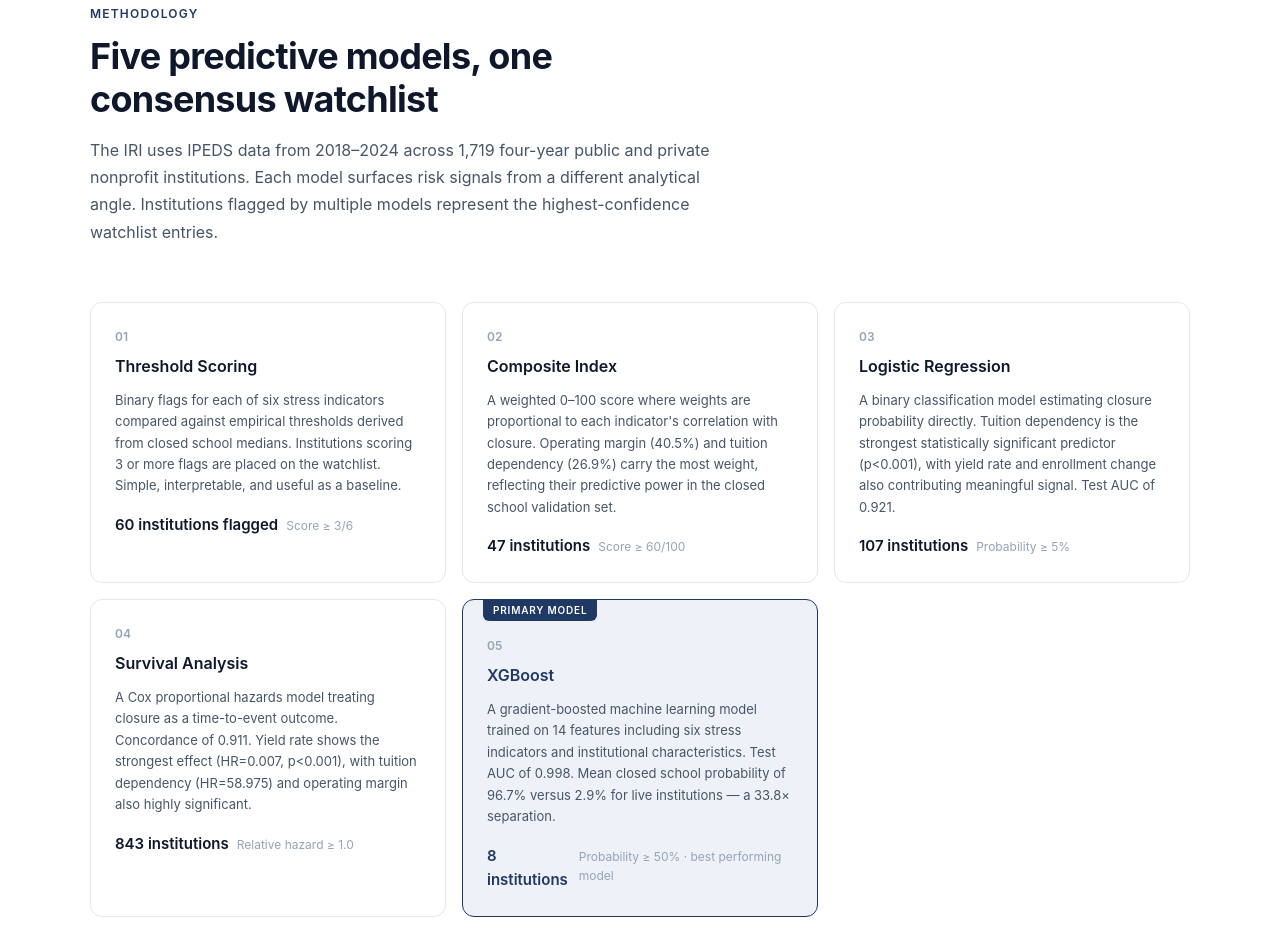
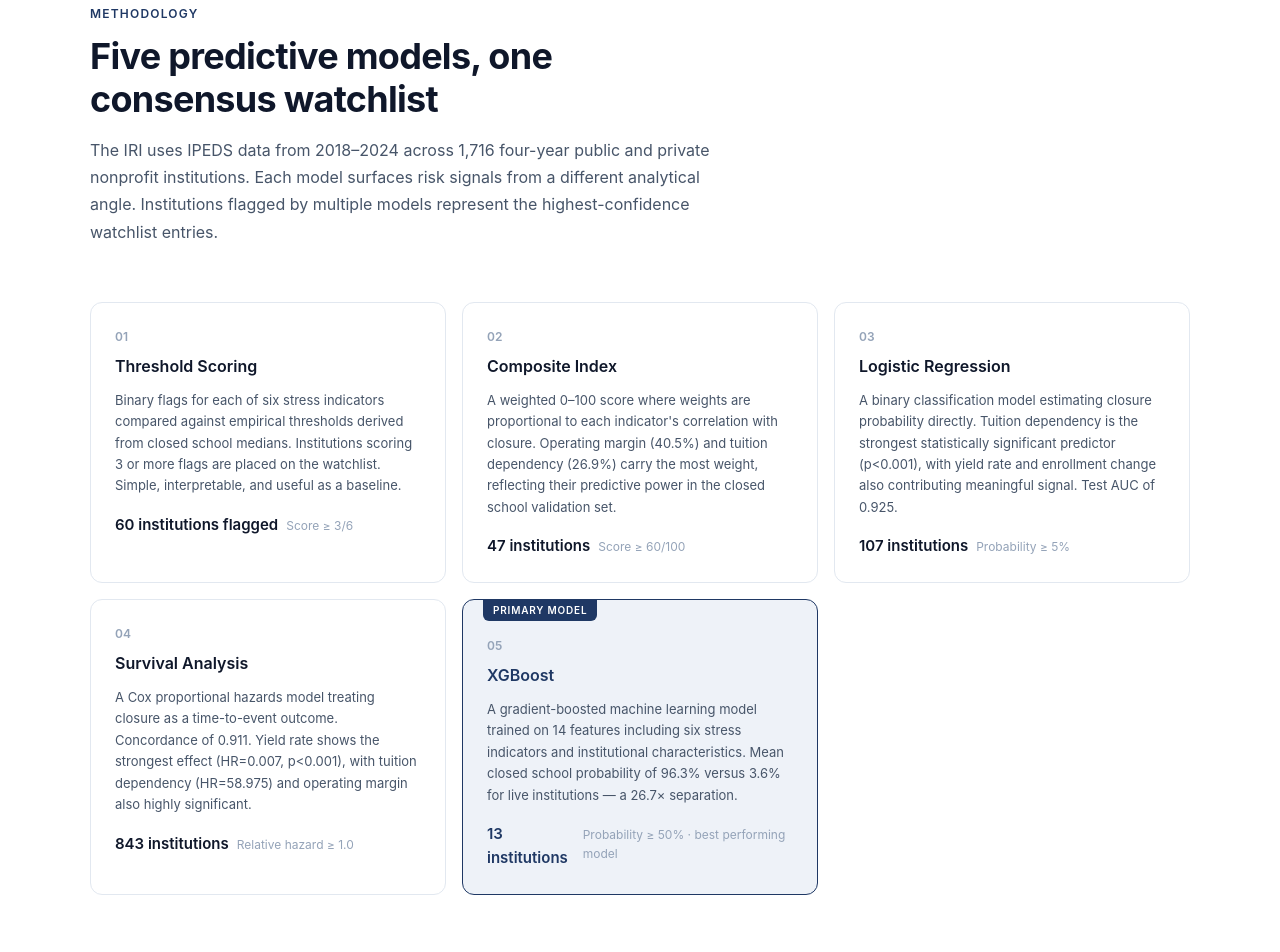
Before and after one commit to ecoulter350/institutional-risk-index, a Next.js app: page / in a window 1280 px wide. Shown: the part 820-1772 px from the top of the page. Built offline with nearby package versions, Linux system fonts and the light colour scheme.

Commit message:
Update Methodology.js
I expanded the school set, so the method changes with some numbers. I may have to change again.

```diff
--- a/components/Methodology.js
+++ b/components/Methodology.js
@@ -16,7 +16,7 @@ const models = [
   {
     number: '03',
     name: 'Logistic Regression',
-    description: 'A binary classification model estimating closure probability directly. Tuition dependency is the strongest statistically significant predictor (p<0.001), with yield rate and enrollment change also contributing meaningful signal. Test AUC of 0.921.',
+    description: 'A binary classification model estimating closure probability directly. Tuition dependency is the strongest statistically significant predictor (p<0.001), with yield rate and enrollment change also contributing meaningful signal. Test AUC of 0.925.',
     metric: '107 institutions',
     metricLabel: 'Probability ≥ 5%',
   },
@@ -30,20 +30,20 @@ const models = [
   {
     number: '05',
     name: 'XGBoost',
-    description: 'A gradient-boosted machine learning model trained on 14 features including six stress indicators and institutional characteristics. Test AUC of 0.998. Mean closed school probability of 96.7% versus 2.9% for live institutions — a 33.8× separation.',
-    metric: '8 institutions',
+    description: 'A gradient-boosted machine learning model trained on 14 features including six stress indicators and institutional characteristics. Mean closed school probability of 96.3% versus 3.6% for live institutions — a 26.7× separation.',
+    metric: '13 institutions',
     metricLabel: 'Probability ≥ 50% · best performing model',
     highlight: true,
   },
 ]
 
 const indicators = [
-  { name: 'Acceptance rate', threshold: '> 70.1%', meaning: 'Open admissions signal — institution accepting nearly all applicants' },
-  { name: 'Yield rate', threshold: '< 54.5%', meaning: 'Weak demand — admitted students choosing to enroll elsewhere' },
-  { name: 'Enrollment change', threshold: '< −16.6%', meaning: 'Declining headcount — compressing tuition revenue base' },
-  { name: 'Grant aid recipients', threshold: '> 97.5%', meaning: 'Near-universal discounting — thin margin per enrolled student' },
-  { name: 'Operating margin', threshold: '< −26.8%', meaning: 'Deficit operations — expenses exceeding revenues' },
-  { name: 'Tuition dependency', threshold: '> 82.2%', meaning: 'Concentrated revenue risk — over-reliance on tuition income' },
+  { name: 'Acceptance rate', threshold: '> 71.9%', meaning: 'Open admissions signal — institution accepting nearly all applicants' },
+  { name: 'Yield rate', threshold: '< 45.1%', meaning: 'Weak demand — admitted students choosing to enroll elsewhere' },
+  { name: 'Enrollment change', threshold: '< −18.4%', meaning: 'Declining headcount — compressing tuition revenue base' },
+  { name: 'Grant aid recipients', threshold: '> 99.6%', meaning: 'Near-universal discounting — thin margin per enrolled student' },
+  { name: 'Operating margin', threshold: '< −50.4%', meaning: 'Deficit operations — expenses exceeding revenues' },
+  { name: 'Tuition dependency', threshold: '> 101.0%', meaning: 'Concentrated revenue risk — over-reliance on tuition income' },
 ]
 
 export default function Methodology() {
@@ -75,7 +75,7 @@ export default function Methodology() {
           <p style={{
             fontSize: 16, color: 'var(--text-secondary)', lineHeight: 1.7,
           }}>
-            The IRI uses IPEDS data from 2018–2024 across 1,719 four-year public
+            The IRI uses IPEDS data from 2018–2024 across 1,716 four-year public
             and private nonprofit institutions. Each model surfaces risk signals
             from a different analytical angle. Institutions flagged by multiple
             models represent the highest-confidence watchlist entries.
@@ -165,7 +165,7 @@ export default function Methodology() {
             fontSize: 14, color: 'var(--text-secondary)',
             marginBottom: 28, lineHeight: 1.6,
           }}>
-            Thresholds derived from the median values of 44 confirmed closed
+            Thresholds derived from the median values of 57 confirmed closed
             institutions. All indicators are calculated from IPEDS data
             covering 2018–2024.
           </p>
```
